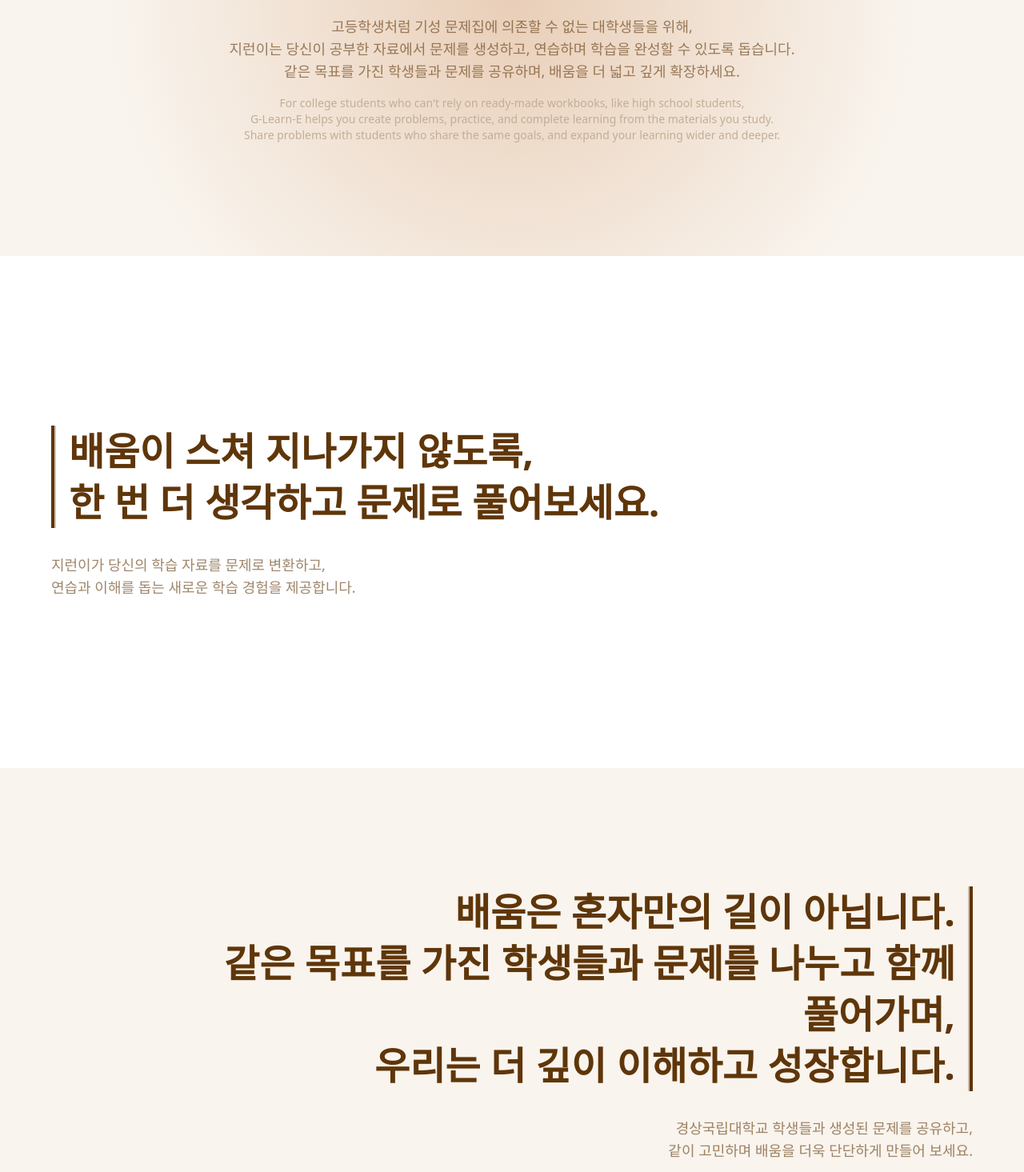
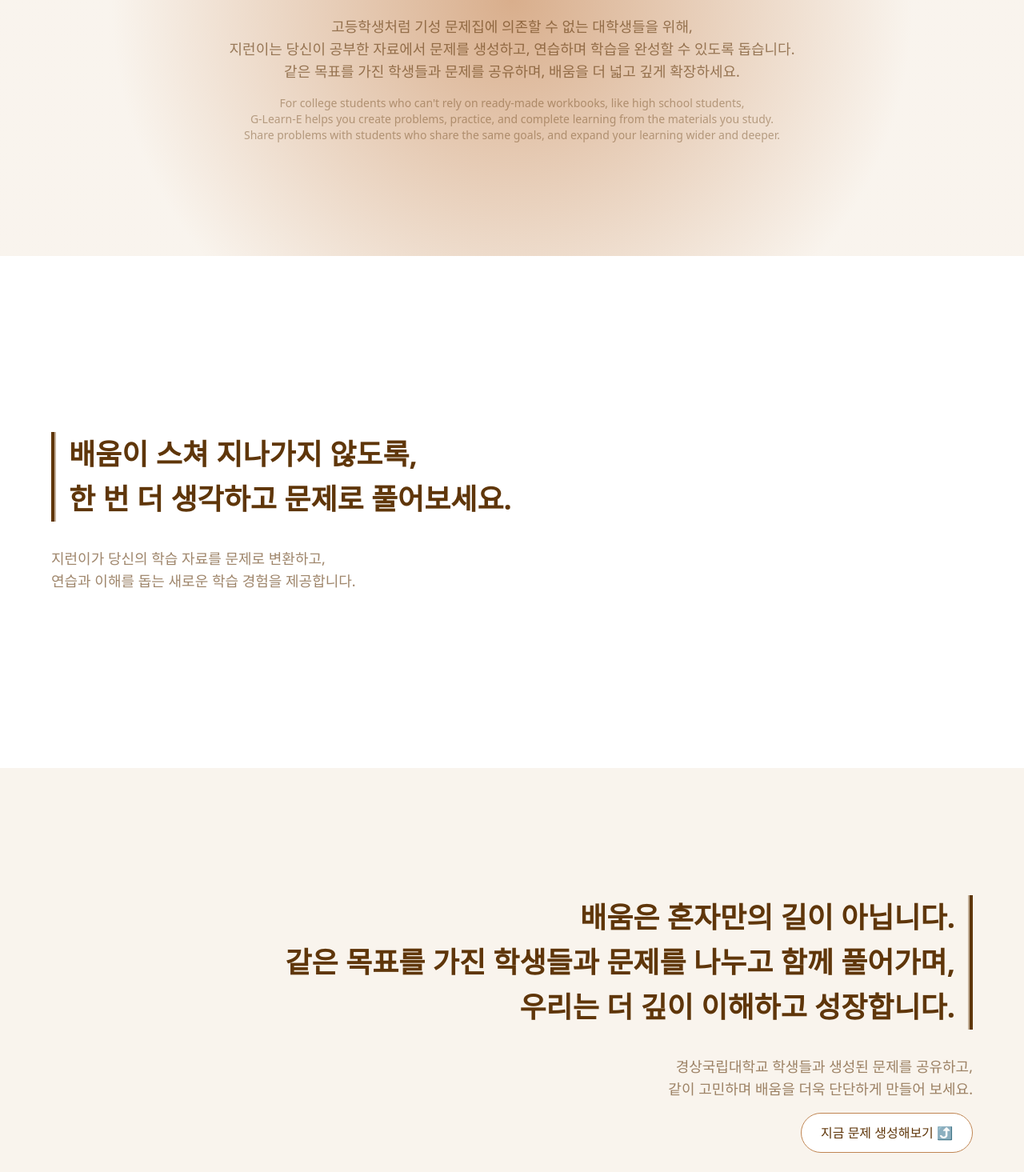
Before and after one commit to GNU-CapstoneDesign-II/G-Learn-E-FE, a React (Vite) app: page / in a window 1280 px wide. Shown: the part 1025-2490 px from the top of the page at 80% size. Built offline with nearby package versions, Linux system fonts and the light colour scheme; a web font is replaced by a local one.

Commit message:
Feat[#45] 디자인 약간 수정

```diff
--- a/src/components/ProblemGenerator/SelectableButton.jsx
+++ b/src/components/ProblemGenerator/SelectableButton.jsx
@@ -3,7 +3,7 @@ import React from 'react';
 const SelectableButton = ({ label, isActive, onClick }) => {
   return (
     <button
-      className={`px-6 py-3 border-[1.5px] rounded-full cursor-pointer transition-all duration-200
+      className={`px-6 py-3 border-[1.5px] rounded-full transition-all duration-200
         ${isActive
           ? 'bg-brown text-white font-bold border-brown'
           : 'bg-white text-darkbrown border-lightbrown hover:bg-lightbrown hover:text-white'
--- a/src/pages/MainPage.jsx
+++ b/src/pages/MainPage.jsx
@@ -1,10 +1,13 @@
 import React from "react";
+import { useNavigate } from "react-router-dom";
 import { motion } from "framer-motion";
 import logoImage from "../assets/image-logo.png";
 import textLogoImage from "../assets/text-logo.png";
 import Navbar from "../components/Navbar.jsx";
+import SelectableButton from '../components/ProblemGenerator/SelectableButton.jsx';
 
 export default function MainPage() {
+  const navigate = useNavigate();
   const sectionWrapper = "min-h-[80vh] py-10 w-full flex items-center";
 
   const scrollToTop = () =>
@@ -95,7 +98,7 @@ export default function MainPage() {
           className={sectionWrapper}
           style={{
             background:
-              "radial-gradient(circle at center, rgba(225,190,160,0.75) 0%, rgba(243,233,220,0.5) 70%)",
+              "radial-gradient(circle at center, rgba(210,160,120,0.85) 0%, rgba(243,233,220,0.5) 70%)",
           }}
         >
           <div className="max-w-[960px] mx-auto px-4 text-center">
@@ -108,12 +111,12 @@ export default function MainPage() {
             <motion.p {...fadeWithDelay(0.3)} className="text-xl md:text-2xl text-darkbrown font-medium mb-4">
               지런이는 경상국립대학교 학생들을 위한 맞춤형 학습 플랫폼입니다.
             </motion.p>
-            <motion.p {...fadeWithDelay(0.4)} className="text-base md:text-lg leading-[1.7] text-darkbrown/60 mb-4">
+            <motion.p {...fadeWithDelay(0.4)} className="text-base md:text-lg leading-relaxed text-darkbrown/60 mb-4">
               고등학생처럼 기성 문제집에 의존할 수 없는 대학생들을 위해,<br />
               지런이는 당신이 공부한 자료에서 문제를 생성하고, 연습하며 학습을 완성할 수 있도록 돕습니다.<br />
               같은 목표를 가진 학생들과 문제를 공유하며, 배움을 더 넓고 깊게 확장하세요.
             </motion.p>
-            <motion.p {...fadeWithDelay(0.5)} className="text-xs md:text-sm leading-[1.5] text-[#C2AE97]">
+            <motion.p {...fadeWithDelay(0.5)} className="text-xs md:text-sm leading-[1.5] text-darkbrown/40">
               For college students who can't rely on ready-made workbooks, like high school students,<br />
               G-Learn-E helps you create problems, practice, and complete learning from the materials you study.<br />
               Share problems with students who share the same goals, and expand your learning wider and deeper.
@@ -124,9 +127,10 @@ export default function MainPage() {
         {/* 인용 섹션 1 */}
         <section className={`${sectionWrapper} bg-white px-4 md:px-16`}>
           <div className="w-full max-w-[960px] text-left">
+
             <div className="border-l-4 border-darkbrown">
-              <div className="border-l-2 border-darkbrown/30 pl-4 mb-8">
-                <motion.p {...fadeWithDelay(0.2)} className="text-3xl md:text-5xl font-semibold text-darkbrown leading-snug md:leading-[4rem]">
+              <div className="border-l-2 border-[#C2AE97] pl-4 mb-8">
+                <motion.p {...fadeWithDelay(0.2)} className="text-3xl md:text-4xl font-semibold text-darkbrown leading-relaxed md:leading-[3.5rem]">
                   배움이 스쳐 지나가지 않도록,<br />
                   한 번 더 생각하고 문제로 풀어보세요.
                 </motion.p>
@@ -136,25 +140,46 @@ export default function MainPage() {
               지런이가 당신의 학습 자료를 문제로 변환하고,<br />
               연습과 이해를 돕는 새로운 학습 경험을 제공합니다.
             </motion.p>
+
           </div>
         </section>
 
         {/* 인용 섹션 2 */}
         <section className={`${sectionWrapper} bg-[rgba(243,233,220,0.5)] justify-end px-4 md:px-16`}>
           <div className="w-full max-w-[960px] text-right">
+
+            {/* 인용 텍스트 박스 */}
             <div className="border-r-4 border-darkbrown">
-              <div className="border-r-2 border-darkbrown/30 pr-4 mb-8">
-                <motion.p {...fadeWithDelay(0.2)} className="text-3xl md:text-5xl font-semibold text-darkbrown leading-snug md:leading-[4rem]">
+              <div className="border-r-2 border-[#C2AE97] pr-4 mb-8">
+                <motion.p
+                  {...fadeWithDelay(0.2)}
+                  className="text-3xl md:text-4xl font-semibold text-darkbrown leading-relaxed md:leading-[3.5rem]"
+                >
                   배움은 혼자만의 길이 아닙니다.<br />
                   같은 목표를 가진 학생들과 문제를 나누고 함께 풀어가며,<br />
                   우리는 더 깊이 이해하고 성장합니다.
                 </motion.p>
               </div>
             </div>
-            <motion.p {...fadeWithDelay(0.3)} className="text-base md:text-lg leading-normal text-darkbrown/60">
-              경상국립대학교 학생들과 생성된 문제를 공유하고,<br />
-              같이 고민하며 배움을 더욱 단단하게 만들어 보세요.
-            </motion.p>
+
+            {/* 설명 + 버튼 묶음 */}
+            <div className="space-y-4">
+              <motion.p
+                {...fadeWithDelay(0.3)}
+                className="text-base md:text-lg leading-normal text-darkbrown/60"
+              >
+                경상국립대학교 학생들과 생성된 문제를 공유하고,<br />
+                같이 고민하며 배움을 더욱 단단하게 만들어 보세요.
+              </motion.p>
+
+              <motion.div {...fadeWithDelay(0.4)} className="text-right">
+                <SelectableButton
+                  label="지금 문제 생성해보기 ⤴"
+                  onClick={() => navigate('/generate-problem')}
+                />
+              </motion.div>
+            </div>
+
           </div>
         </section>
 
```
